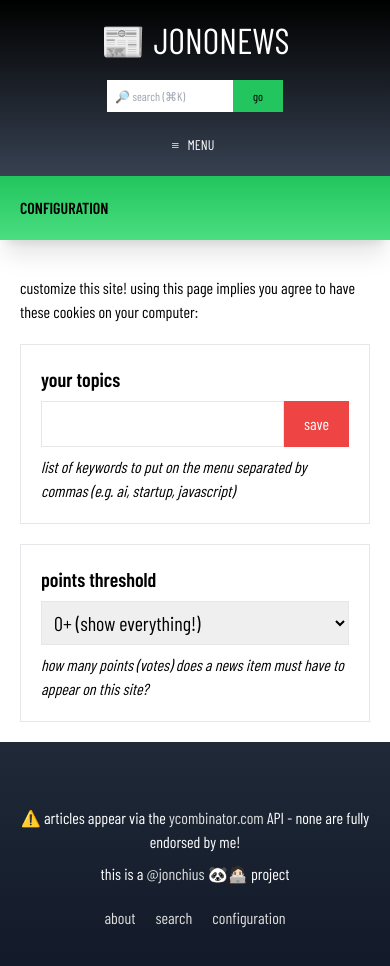
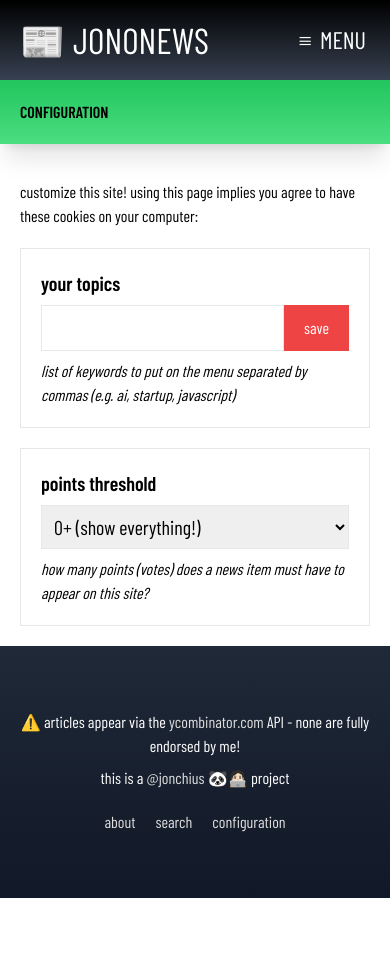
Before and after one commit to jonchius/jononews, a Next.js app: page /conf in a window 390 px wide. Shown: the top 966 px of the page. After the commit the page ends 898 px from the top, so only its background shows below. Built offline with nearby package versions, Linux system fonts and the light colour scheme; a web font is replaced by a local one.

Commit message:
simplifying mobile menu

```diff
--- a/components/head.tsx
+++ b/components/head.tsx
@@ -24,7 +24,7 @@ export default function Head() {
 
   const HeaderProper = ({children}: ChildrenProps) => {
     return (
-      <div className={`head-prop max-w-screen-xl mx-auto flex flex-col lg:flex-row justify-between items-center gap-5`}>
+      <div className={`head-prop max-w-screen-xl mx-auto flex justify-between items-center gap-5`}>
         {children}
       </div>
     )
@@ -79,7 +79,7 @@ export default function Head() {
 
         <HeaderNavigationWrapper>
 
-          <MenuFind inputName="desktop-search-in-nav" placeholder={text['search with keybinding']} />
+          <MenuFind className="hidden md:block" inputName="desktop-search-in-nav" placeholder={text['search with keybinding']} />
           <MenuFull />
 
         </HeaderNavigationWrapper>
--- a/components/menu-find.tsx
+++ b/components/menu-find.tsx
@@ -10,10 +10,11 @@ import { text } from './text'
 
 interface MenuFindProps {
   inputName: string,
-  placeholder: string
+  placeholder: string,
+  className: string
 }
 
-export const MenuFind = ({ inputName, placeholder }: MenuFindProps) => {
+export const MenuFind = ({ inputName, placeholder, className }: MenuFindProps) => {
 
   const router = useRouter()
   const [searchTerm, setSearchTerm] = useState('')
@@ -30,7 +31,7 @@ export const MenuFind = ({ inputName, placeholder }: MenuFindProps) => {
   }
 
   return (
-    <div className="head-find w-full text-center text-xs md:text-xl">
+    <div className={`head-find w-full text-center text-xl ${className}`}>
       <form onSubmit={handleSubmit}>
         <input type="text" name={inputName} id={inputName} className={`p-2 text-black dark:text-white`} placeholder={placeholder} onChange={handleSearchChange} />
         <input type="submit" className={`p-2 px-5 bg-green-500 text-black`} value={text['search go button']} />
--- a/components/menu-full.tsx
+++ b/components/menu-full.tsx
@@ -58,8 +58,8 @@ export function MenuFull() {
     return (
       <div>
         <button className={`text-sm uppercase`} onClick={openMenu} id="open-menu">
-          <span className={`mr-1 text-sm md:text-2xl`} aria-hidden={true}>≡</span>
-          <span className={`mx-1 text-sm md:text-2xl`}>{text['menu']}</span>
+          <span className={`mr-1 text-2xl`} aria-hidden={true}>≡</span>
+          <span className={`mx-1 text-2xl`}>{text['menu']}</span>
           <span className={`ml-1 text-gray-400 hidden sm:inline`}>(⌘/)</span>
         </button>
       </div>
@@ -112,7 +112,7 @@ export function MenuFull() {
     return (
       <div
         className={`menu-tagline
-          block sm:hidden text-center my-2
+          block sm:hidden my-2
         `}
       >
         <span>{site['tagline']}</span>
@@ -124,7 +124,7 @@ export function MenuFull() {
     return (
       <div
         className={`menu-options
-          flex flex-col md:flex-row text-center md:justify-right items-center gap-5 mb-10 md:mb-0
+          flex flex-col sm:flex-row md:justify-right items-center gap-5
         `}
       >
         {children}
@@ -135,7 +135,7 @@ export function MenuFull() {
   const MenuCloseOption = () => {
     return (
       <div
-        className={`menu-close mt-5 md:mt-0`}
+        className={`menu-close mt-5 sm:mt-0`}
       >
         <button onClick={closeMenu}>
           <span
@@ -207,10 +207,11 @@ export function MenuFull() {
                     <ThemeToggle />
                   </MenuOptions>
                 </MenuHead>
-                <MenuFindWrapper className={`block md:hidden`}>
+                <MenuFindWrapper className={`block lg:hidden`}>
                   <MenuFind
                     inputName={`mobile-search-in-menu`}
                     placeholder={text['search with keybinding']}
+                    className="md:hidden mt-5"
                   />
                 </MenuFindWrapper>
                 <MenuContent />
--- a/components/menu-page.tsx
+++ b/components/menu-page.tsx
@@ -17,7 +17,6 @@ export default function MenuPage() {
 
   useEffect(() => {
 
-    // refresh custom term links
     const topicCookies = getCookie('jn-topics')
 
     if (topicCookies) {
--- a/package.json
+++ b/package.json
@@ -24,7 +24,7 @@
   },
   "devDependencies": {
     "@types/node": "20.10.3",
-    "@types/react": "18.2.42",
+    "@types/react": "^18.2.42",
     "autoprefixer": "^10.4.16"
   }
 }
```
Also changed, not shown: 2 other files (tests, documents, lock files or other folders).
